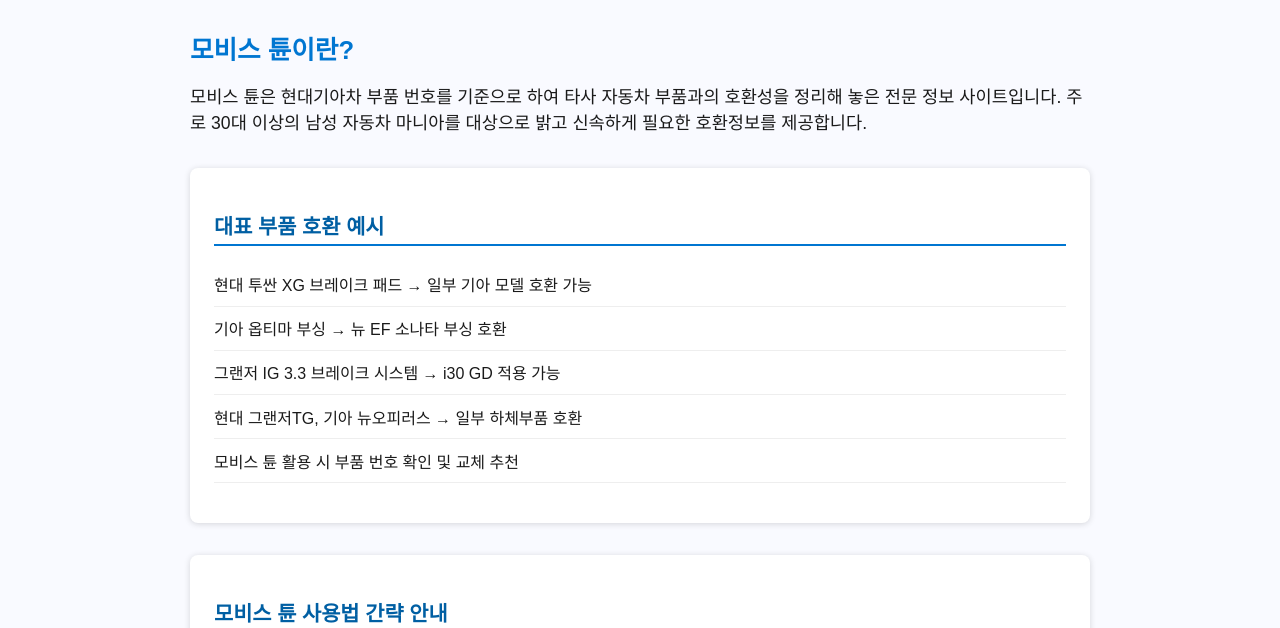
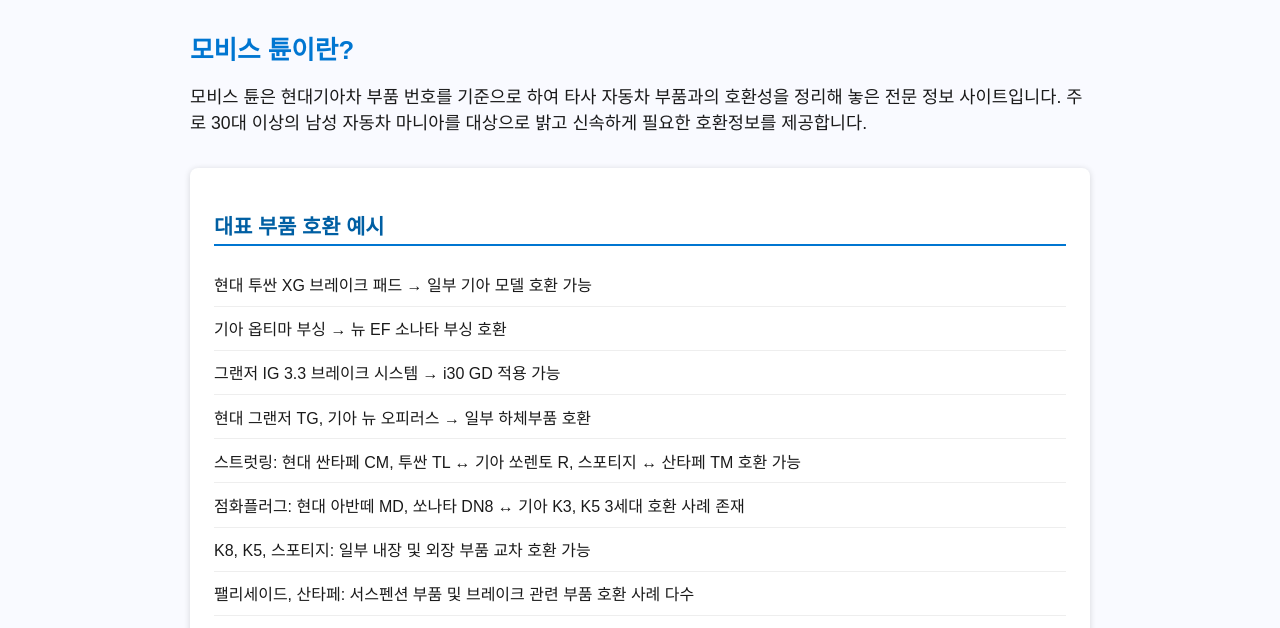
Before and after one commit to inho0709-max/inhopage, a plain HTML site: page index.html in a window 1280 px wide. Shown: the part 324-952 px from the top of the page. Drawn offline with Linux system fonts and the light colour scheme.

Commit message:
Update index.html

```diff
--- a/index.html
+++ b/index.html
@@ -94,7 +94,11 @@
       <li>현대 투싼 XG 브레이크 패드 → 일부 기아 모델 호환 가능</li>
       <li>기아 옵티마 부싱 → 뉴 EF 소나타 부싱 호환</li>
       <li>그랜저 IG 3.3 브레이크 시스템 → i30 GD 적용 가능</li>
-      <li>현대 그랜저TG, 기아 뉴오피러스 → 일부 하체부품 호환</li>
+      <li>현대 그랜저 TG, 기아 뉴 오피러스 → 일부 하체부품 호환</li>
+      <li>스트럿링: 현대 싼타페 CM, 투싼 TL ↔ 기아 쏘렌토 R, 스포티지 ↔ 산타페 TM 호환 가능</li>
+      <li>점화플러그: 현대 아반떼 MD, 쏘나타 DN8 ↔ 기아 K3, K5 3세대 호환 사례 존재</li>
+      <li>K8, K5, 스포티지: 일부 내장 및 외장 부품 교차 호환 가능</li>
+      <li>팰리세이드, 산타페: 서스펜션 부품 및 브레이크 관련 부품 호환 사례 다수</li>
       <li>모비스 튠 활용 시 부품 번호 확인 및 교체 추천</li>
     </ul>
   </section>
```
